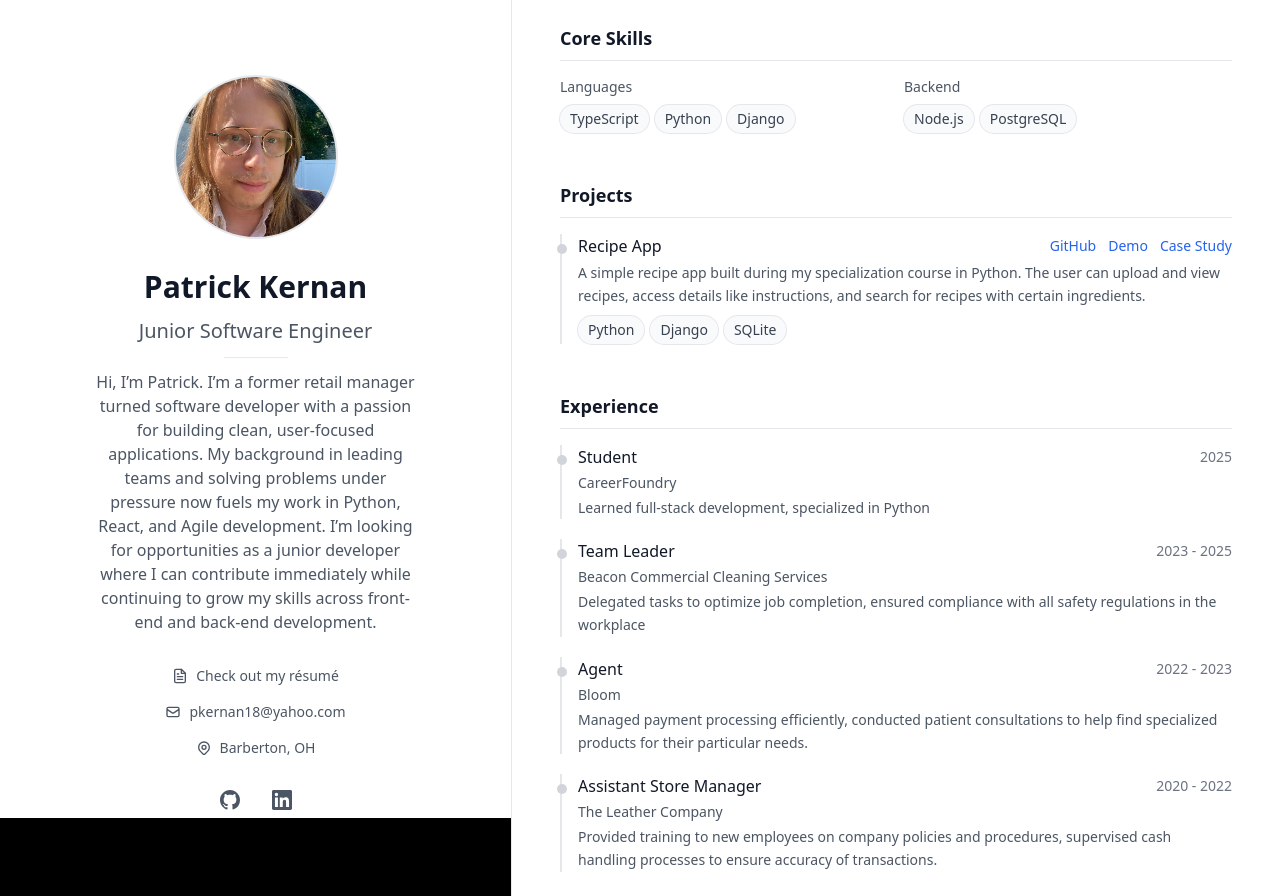
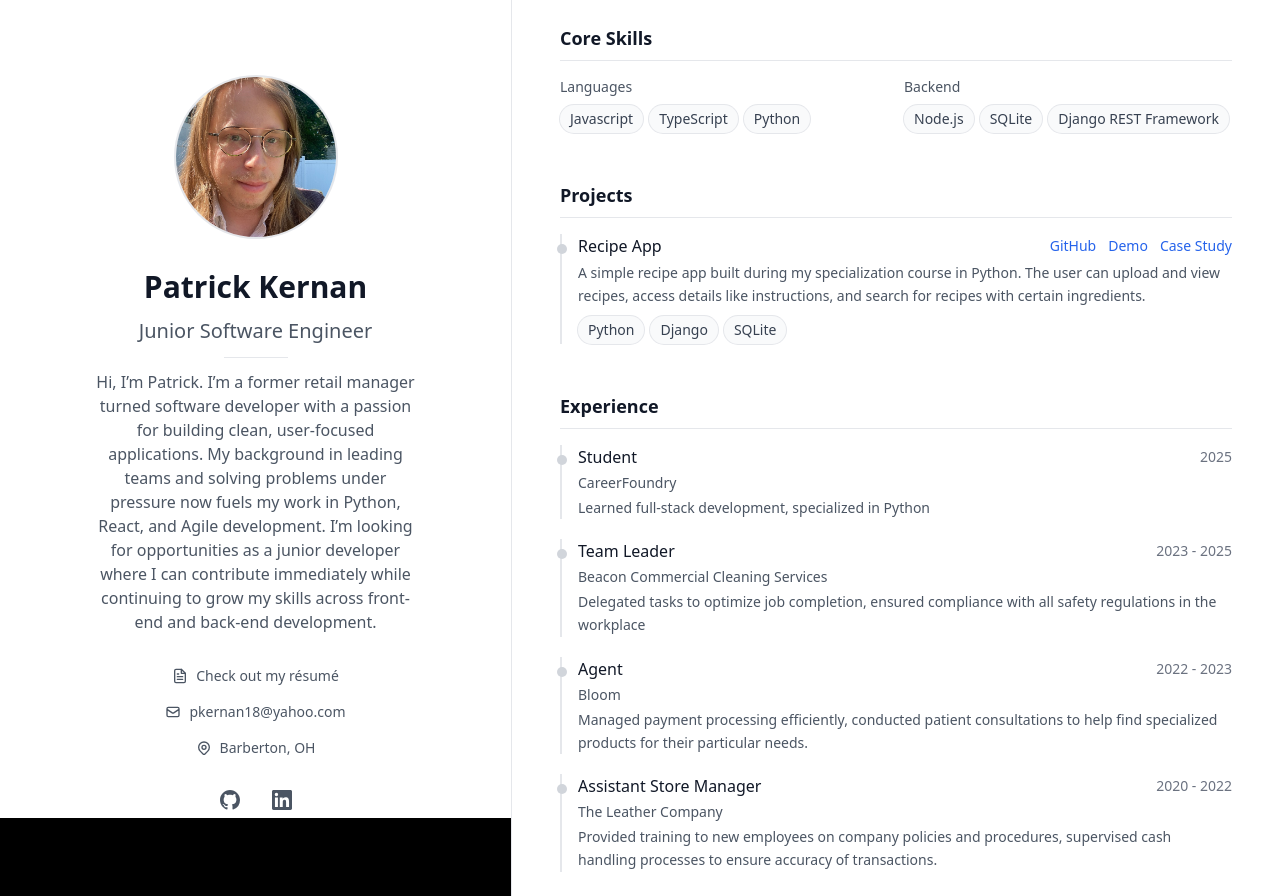
Before and after one commit to includeheart/new-portfolio-site, a Next.js app: page / in a window 1280 px wide. Built offline with nearby package versions, Linux system fonts and the light colour scheme.

Commit message:
Update SkillsSection.tsx

```diff
--- a/app/components/SkillsSection.tsx
+++ b/app/components/SkillsSection.tsx
@@ -2,7 +2,7 @@ const SkillsSection = () => {
 	const skills = [
 		{
 			category: 'Languages',
-			items: ['TypeScript', 'Python', 'Django'],
+			items: ['Javascript', 'TypeScript', 'Python'],
 			// icon: (
 			// 	<svg className="w-4 h-4" viewBox="0 0 24 24" fill="none" stroke="#9DA2AF" strokeWidth="2">
 			// 		<path d="M8 3v3a2 2 0 01-2 2H3m18 0h-3a2 2 0 01-2-2V3M3 16v3a2 2 0 002 2h3m8-2h3a2 2 0 002-2v-3" />
@@ -11,7 +11,7 @@ const SkillsSection = () => {
 		},
 		{
 			category: 'Backend',
-			items: ['Node.js', 'PostgreSQL'],
+			items: ['Node.js', 'SQLite', 'Django REST Framework'],
 			// icon: (
 			// 	<svg className="w-4 h-4" viewBox="0 0 24 24" fill="none" stroke="#9DA2AF" strokeWidth="2">
 			// 		<path d="M5 12h14M5 12a2 2 0 01-2-2V6a2 2 0 012-2h14a2 2 0 012 2v4a2 2 0 01-2 2M5 12a2 2 0 00-2 2v4a2 2 0 002 2h14a2 2 0 002-2v-4a2 2 0 00-2-2" />
```
